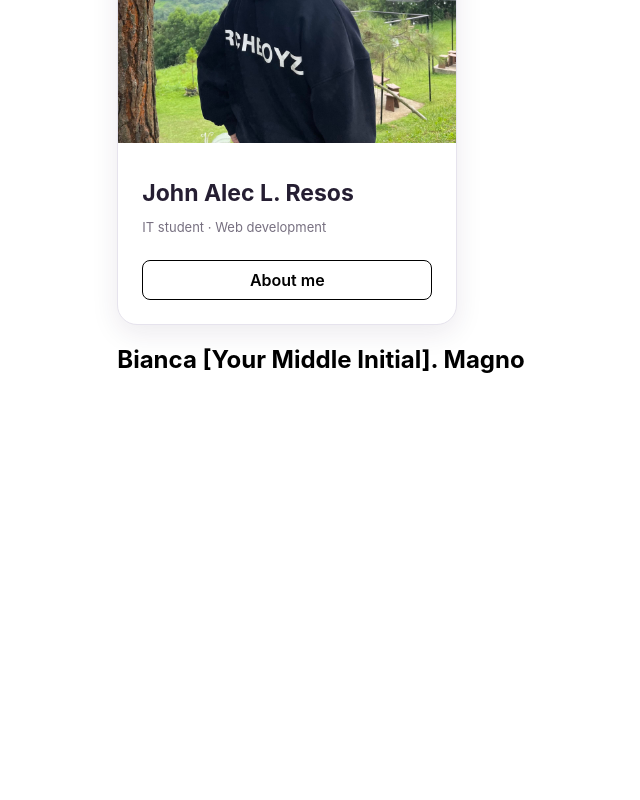
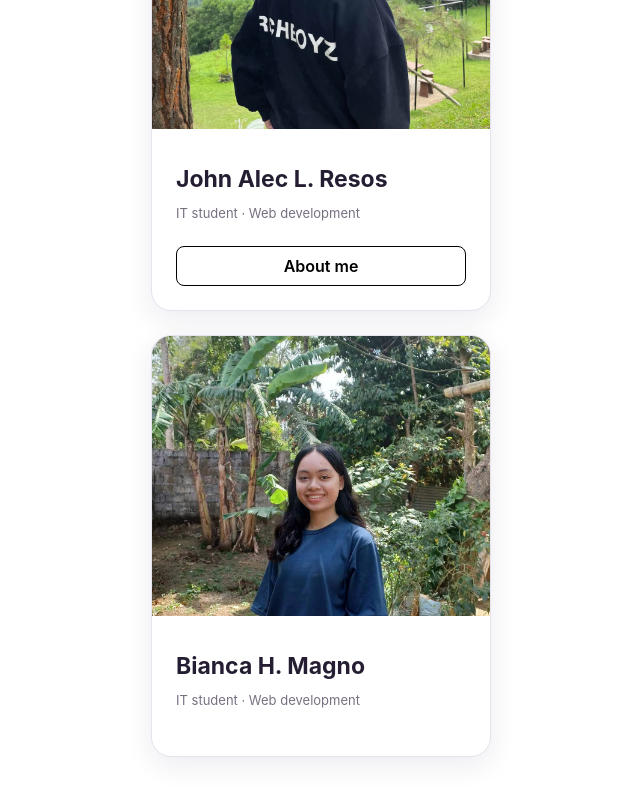
Before and after one commit to Resos-JohnAlec/S-ITWB415-EA3-ALTF4, an Angular app in the folder altf4/: page / in a window 1280 px wide. Shown: the part 336-1136 px from the top of the page, without its empty margins (319-959 px from the left). Before the commit the page ends 816 px from the top, so only its background shows below. Built offline with nearby package versions, Linux system fonts and the light colour scheme.

Commit message:
feat: add photo signal and image binding

```diff
--- a/altf4/src/app/components/magno-component/magno-component.html
+++ b/altf4/src/app/components/magno-component/magno-component.html
@@ -1 +1,7 @@
-<h2>{{ name }}</h2>
+<div class="profile-card">
+  <img class="profile-photo" [src]="photo" [alt]="name">
+  <div class="profile-content">
+    <h2>{{ name }}</h2>
+    <p class="subtitle">IT student · Web development</p>
+  </div>
+</div>
--- a/altf4/src/app/components/magno-component/magno-component.scss
+++ b/altf4/src/app/components/magno-component/magno-component.scss
@@ -0,0 +1,40 @@
+:host {
+  display: block;
+  width: 100%;
+  max-width: 340px;
+  margin-top: 24px;
+}
+
+.profile-card {
+  overflow: hidden;
+  background: #fff;
+  border: 1px solid #e6e3ed;
+  border-radius: 20px;
+  box-shadow: 0 8px 28px rgb(39 26 68 / 9%);
+}
+
+.profile-photo {
+  display: block;
+  width: 100%;
+  height: 280px;
+  object-fit: cover;
+  object-position: center;
+}
+
+.profile-content {
+  padding: 24px;
+}
+
+h2 {
+  margin: 12px 0 8px;
+  color: #251e32;
+  font-size: 23px;
+  line-height: 1.3;
+}
+
+.subtitle {
+  margin: 0 0 22px;
+  color: #777080;
+  font-size: 13px;
+  line-height: 1.6;
+}
--- a/altf4/src/app/components/magno-component/magno-component.ts
+++ b/altf4/src/app/components/magno-component/magno-component.ts
@@ -7,5 +7,6 @@ import { Component } from '@angular/core';
   styleUrl: './magno-component.scss',
 })
 export class MagnoComponent {
-  name = 'Bianca [Your Middle Initial]. Magno';
+  name = 'Bianca H. Magno';
+  photo = `images/magno.jpg`;
 }
```
Also changed, not shown: altf4/public/images/magno.jpg (added).
